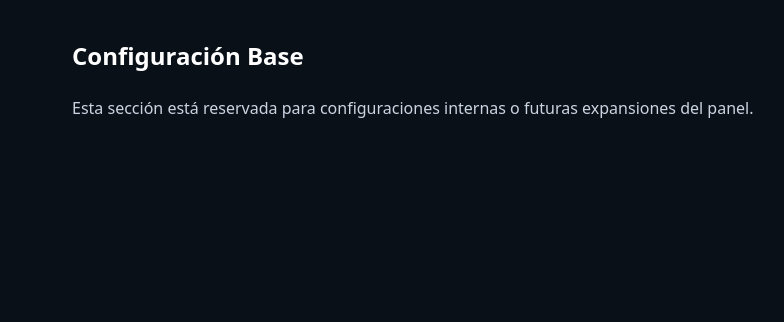
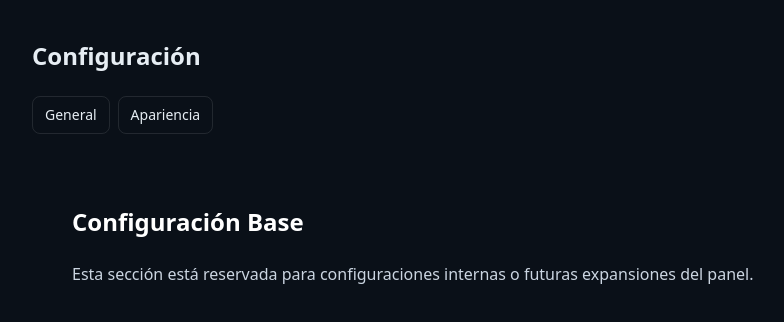
Before and after one commit to ianuvion/nuvion-ia, a Next.js app: page /configuracion/base in a window 1280 px wide. Shown: the top 322 px of the page, without its empty margins (120-904 px from the left). Built offline with nearby package versions, Linux system fonts and the light colour scheme.

Commit message:
Create layout.tsx

```diff
--- /dev/null
+++ b/app/configuracion/layout.tsx
@@ -0,0 +1,34 @@
+'use client';
+
+import Link from 'next/link';
+import { usePathname } from 'next/navigation';
+
+export default function ConfigLayout({ children }: { children: React.ReactNode }) {
+  const pathname = usePathname();
+
+  const Tab = ({ href, label }: { href: string; label: string }) => {
+    const active = pathname === href;
+    return (
+      <Link
+        href={href}
+        className={`px-3 py-2 rounded-lg text-sm border transition
+          ${active ? 'border-white/60 bg-white/10' : 'border-white/10 hover:bg-white/5'}`}
+      >
+        {label}
+      </Link>
+    );
+  };
+
+  return (
+    <main className="max-w-5xl mx-auto px-6 py-10">
+      <h1 className="text-2xl font-bold mb-6">Configuración</h1>
+
+      <div className="flex gap-2 mb-8">
+        <Tab href="/configuracion" label="General" />
+        <Tab href="/configuracion/apariencia" label="Apariencia" />
+      </div>
+
+      {children}
+    </main>
+  );
+}
```
